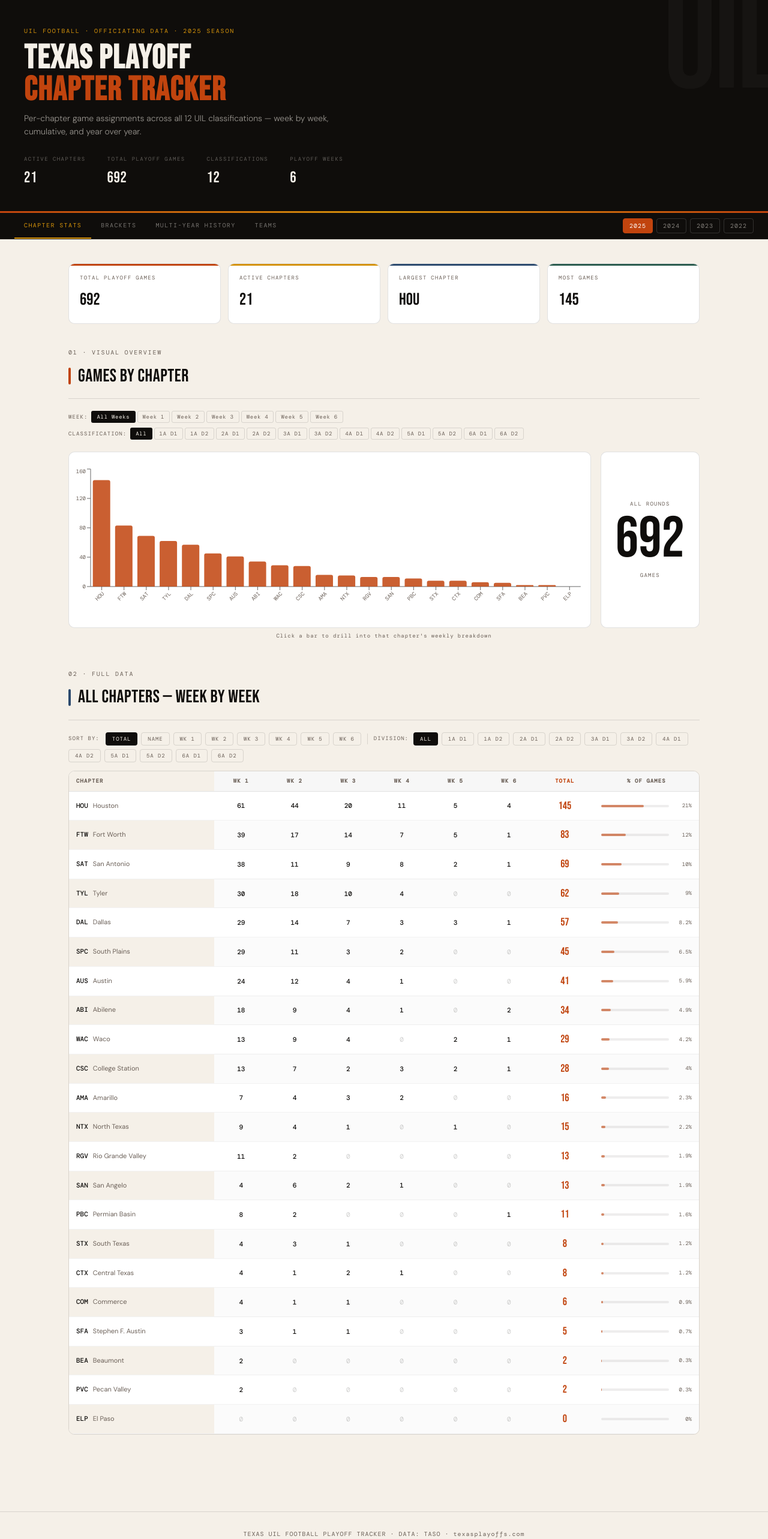
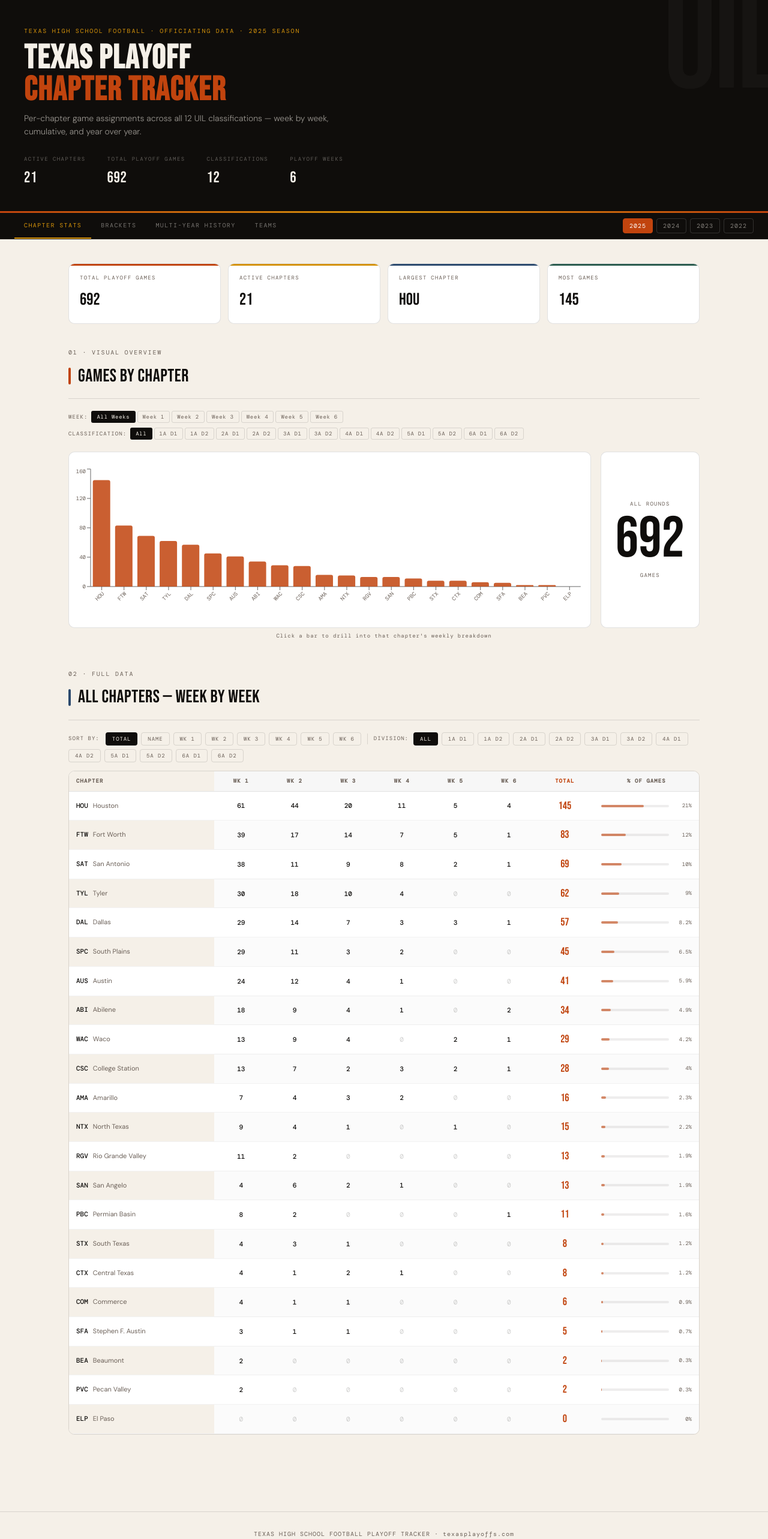
Before and after one commit to colemic2006/texasplayoffs, a React (Vite) app: page / in a window 1280 px wide. Shown: the top 2566 px of the page at 60% size. Built offline with nearby package versions, Linux system fonts and the light colour scheme.

Commit message:
Update branding: Texas High School Football, remove TASO data source

```diff
--- a/src/App.jsx
+++ b/src/App.jsx
@@ -83,7 +83,7 @@ export default function App() {
         fontFamily: 'var(--mono)', fontSize: 10, letterSpacing: '0.1em', color: 'var(--mid)',
         lineHeight: 1.8
       }}>
-        <div>TEXAS UIL FOOTBALL PLAYOFF TRACKER · DATA: TASO · texasplayoffs.com</div>
+        <div>TEXAS HIGH SCHOOL FOOTBALL PLAYOFF TRACKER · texasplayoffs.com</div>
         <div style={{ marginTop: 6, fontSize: 9, opacity: 0.7, maxWidth: 640, margin: '6px auto 0' }}>
           This site is provided for informational purposes only and has no affiliation with the Texas Association of Sports Officials (TASO) or the University Interscholastic League (UIL).
         </div>
--- a/src/components/Header.jsx
+++ b/src/components/Header.jsx
@@ -27,7 +27,7 @@ export default function Header({ yearData, year }) {
         fontFamily: 'var(--mono)', fontSize: 10, letterSpacing: '0.18em',
         textTransform: 'uppercase', color: 'var(--gold)', marginBottom: 10
       }}>
-        UIL Football · Officiating Data · {year} Season
+        Texas High School Football · Officiating Data · {year} Season
       </div>
 
       <h1 style={{
```
